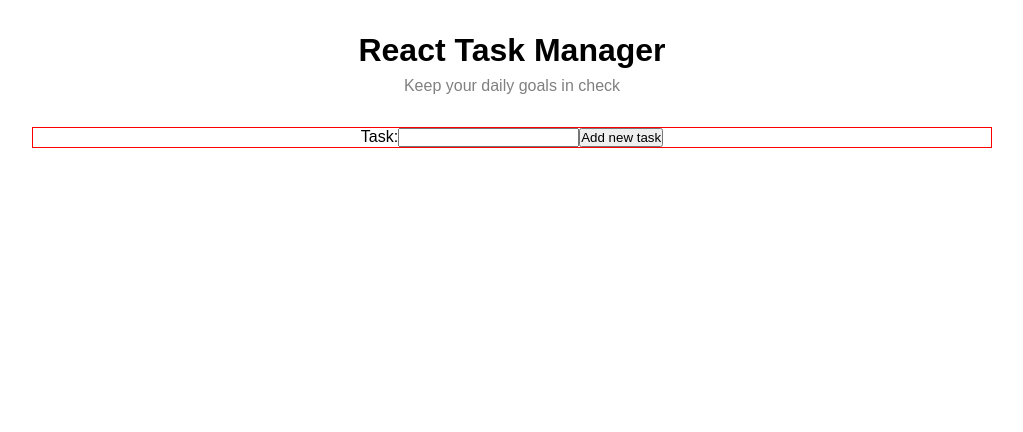
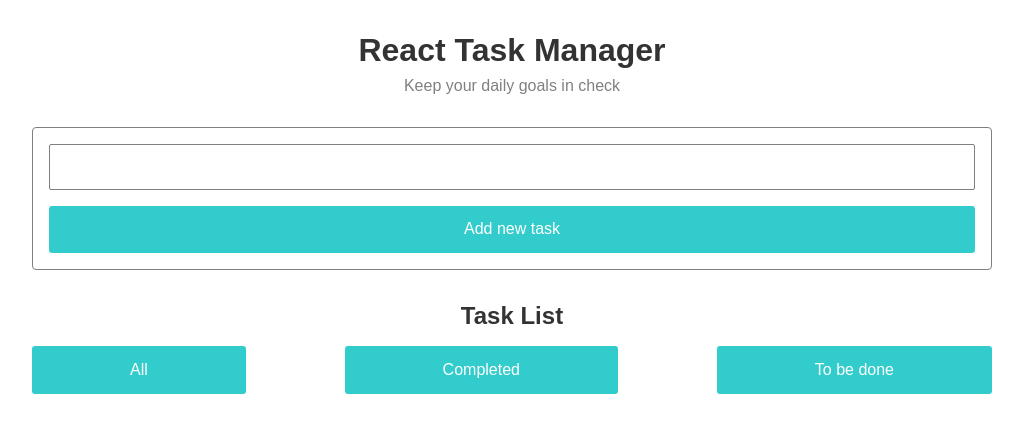
Before and after one commit to augustojs1/react-task-manager, a React (Create React App) app: page / in a window 1280 px wide. Shown: the top 432 px of the page, without its empty margins (128-1151 px from the left). Built offline with nearby package versions, Linux system fonts and the light colour scheme.

Commit message:
Finished filter section

```diff
--- a/src/App.css
+++ b/src/App.css
@@ -6,6 +6,8 @@
 
 body {
     font-family: Arial, Helvetica, sans-serif;
+    color: #333;
+    background-color: #fff;
 }
 
 a {
@@ -17,8 +19,11 @@ img {
     width: 100%;
 }
 
+button {
+    display: inline-block;
+}
+
 .container {
-    justify-content: center;
     width: 60rem;
     margin: 0 auto;
 }
--- a/src/App.jsx
+++ b/src/App.jsx
@@ -1,13 +1,15 @@
 import React from "react";
 import "./App.css"
-import Header from "./Header";
+import Header from "./Components/Header";
 import AddTask from "./Components/Form/AddTask";
+import FilterSection from "./Components/TaskFilter/FilterSection";
 
 function App() {
   return (
     <div className="container">
       <Header />
       <AddTask />
+      <FilterSection />
     </div>
   );
 }
--- /dev/null
+++ b/src/Components/Button.jsx
@@ -0,0 +1,8 @@
+import React from 'react';
+import styles from './Button.module.css';
+
+const Button = ({ title }) => {
+    return <button className={styles.filterButton}>{title}</button>
+}
+
+export default Button;
--- /dev/null
+++ b/src/Components/Button.module.css
@@ -0,0 +1,15 @@
+.filterButton {
+    background-color: #33CCCC;
+    border: solid 2px #33CCCC;
+    color: white;
+    padding: 0.8rem 6rem;
+    text-decoration: none;
+    cursor: pointer;
+    font-size: 1rem;
+    border-radius: 3px;
+}
+
+.filterButton:hover {
+    background-color: white;
+    color: #33CCCC;
+}
--- a/src/Components/Form/AddTask.jsx
+++ b/src/Components/Form/AddTask.jsx
@@ -27,13 +27,12 @@ const AddTask = () => {
 
     return (
         <>
-            <div>
+            <section className={styles.formContainer}>
                 <form onSubmit={handleSubmit} className={styles.FormContainer}>
-                    <label htmlFor="">Task:</label>
                     <input type="text" id="task" value={form} onChange={handleChange} />
                     <button>Add new task</button>
                 </form>
-            </div>
+            </section>
             {taskList.map((task, index) => (
                 <Tasks key={index} title={task.title} />
             ))}
--- a/src/Components/Form/AddTask.module.css
+++ b/src/Components/Form/AddTask.module.css
@@ -1,4 +1,38 @@
-.FormContainer {
-    text-align: center;
-    border: 1px solid red;
+.formContainer {
+    width: 60rem;
+    display: flex;
+    flex-direction: column;
+    flex-wrap: wrap;
+    justify-content: center;
+    border: 1px solid gray;
+    border-radius: 4px;
+    padding: 1rem;
 }
+
+.formContainer input {
+    display: inline-block;
+    width: 100%;
+    margin-bottom: 1rem;
+    padding: 0.8rem;
+    font-size: 1rem;
+    border: 1px solid gray;
+    border-radius: 2px;
+    color: #909090;
+}
+
+.formContainer button {
+    background-color: #33CCCC;
+    border: solid 2px #33CCCC;
+    color: white;
+    padding: 0.8rem 2rem;
+    text-decoration: none;
+    cursor: pointer;
+    width: 100%;
+    font-size: 1rem;
+    border-radius: 3px;
+}
+
+.formContainer button:hover {
+    background-color: white;
+    color: #33CCCC;
+}
--- a/src/Header.module.css
+++ b/src/Components/Header.module.css
@@ -2,7 +2,7 @@ header {
     text-align: center;
 }
 
-h1 {
+header h1 {
     padding: 2rem 2rem 0.5rem 2rem;
 }
 
--- /dev/null
+++ b/src/Components/TaskFilter/FilterSection.jsx
@@ -0,0 +1,18 @@
+import React from 'react';
+import Button from '../Button';
+import styles from './FilterSection.module.css';
+
+const FilterSection = () => {
+    return (
+        <section className={styles.filterContainer}>
+            <h1>Task List</h1>
+            <div className={styles.filterButtonContainer}>
+                <Button title="All" />
+                <Button title="Completed" />
+                <Button title="To be done" />
+            </div>
+        </section>
+    )
+}
+
+export default FilterSection;
--- /dev/null
+++ b/src/Components/TaskFilter/FilterSection.module.css
@@ -0,0 +1,14 @@
+.filterContainer {
+    padding: 2rem 0;
+    margin-bottom: 2rem;
+}
+
+.filterContainer h1 {
+    text-align: center;
+    margin-bottom: 1rem;
+}
+
+.filterButtonContainer {
+    display: flex;
+    justify-content: space-between;
+}
--- a/src/Components/TaskFilter/Tasks.jsx
+++ b/src/Components/TaskFilter/Tasks.jsx
@@ -2,9 +2,9 @@ import React from 'react';
 
 const Tasks = ({ title }) => {
     return (
-        <div>
-            <p>{title}</p>
-        </div>
+        <ul>
+            <li>{title}</li>
+        </ul>
     )
 }
 
```
Also changed, not shown: src/Button.jsx (deleted, +0 -11 lines), src/Assets/task-icon.svg (added), src/Components/Header.jsx (renamed from src/Header.jsx).
